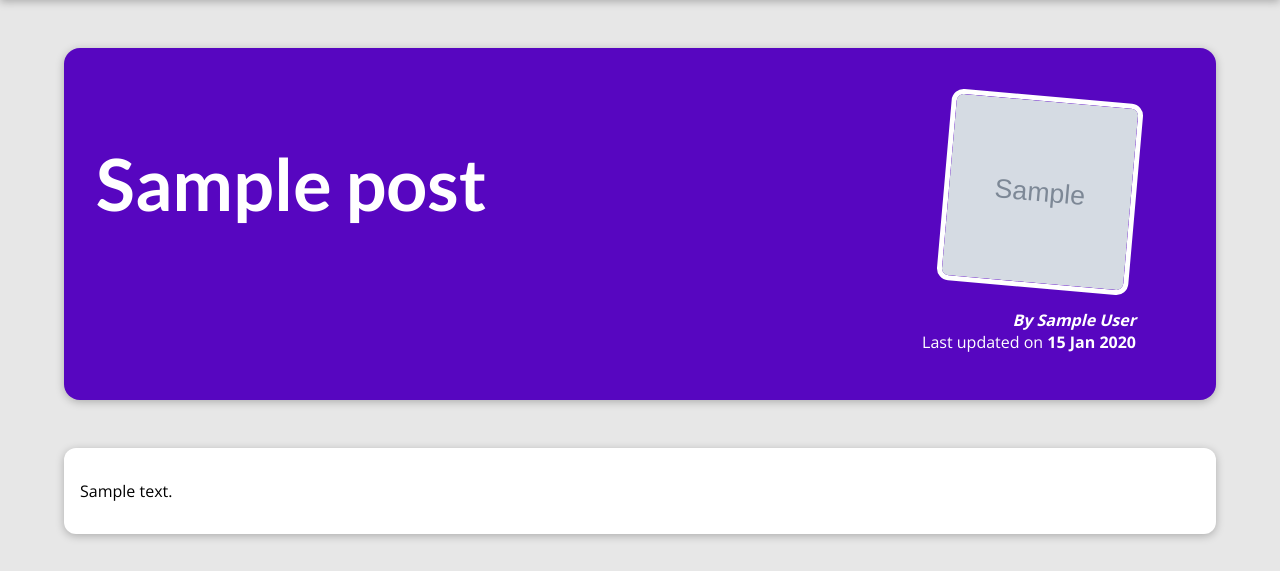
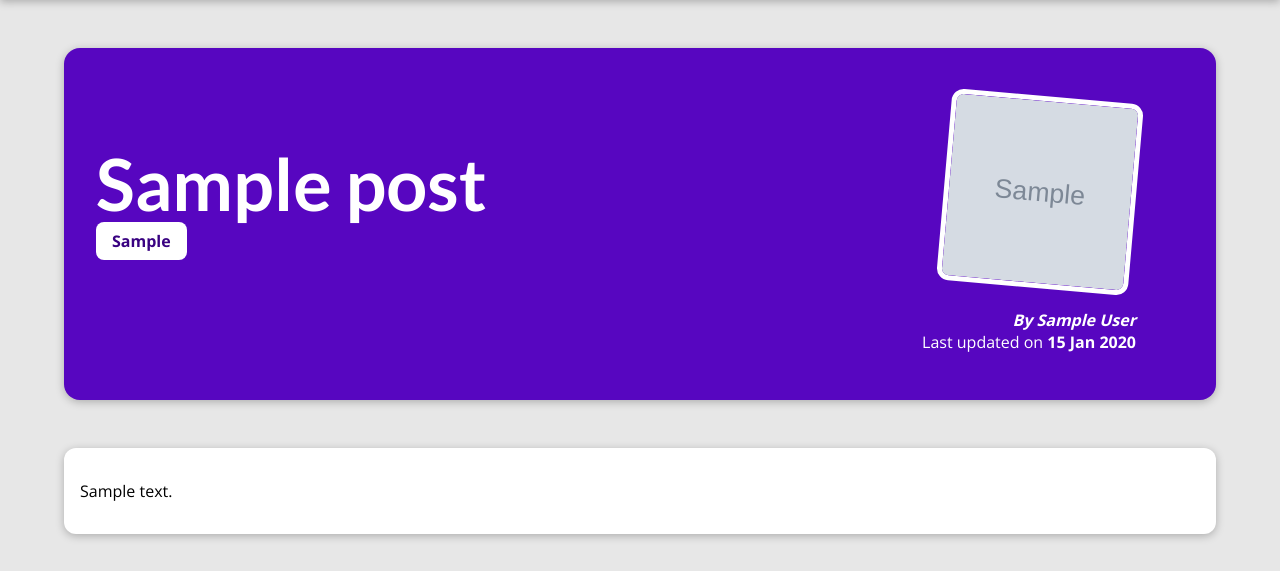
Before and after one commit to jvcarpena/Personal-Blog-Django, a Django app: a page that uses blog/templates/blog/post-detail.html in a window 1280 px wide. Shown: the part 80-651 px from the top of the page. Run offline with Django 5.2, Linux system fonts and the light colour scheme; tables that the repository leaves empty hold one stand-in row (values such as "Sample post"); grey boxes marked "Sample" are stand-in pictures.

Commit message:
Finished the blog project that uses database instead of hardcoded data

```diff
--- a/blog/static/blog/post-detail.css
+++ b/blog/static/blog/post-detail.css
@@ -22,6 +22,7 @@ body {
 #summary h2 {
   color: white;
   font-size: 4.5rem;
+  margin-bottom: 0.25rem;
 }
 
 #summary article {
@@ -51,6 +52,11 @@ body {
   font-weight: bold;
 }
 
+#summary a {
+  color: white;
+  text-decoration: none;
+}
+
 main {
   width: 90%;
   max-width: 90rem;
@@ -60,3 +66,11 @@ main {
   border-radius: 12px;
   box-shadow: 0 2px 8px rgba(0, 0, 0, 0.25);
 }
+
+.tag {
+  background-color: white;
+  color: #390281;
+  padding: 0.5rem 1rem;
+  border-radius: 8px;
+  font-weight: bold;
+}
--- a/blog/templates/blog/post-detail.html
+++ b/blog/templates/blog/post-detail.html
@@ -14,10 +14,15 @@
 {% block content %}
   <section id="summary">
     <h2>{{ post.title }}</h2>
+    <div>
+      {% for tag in post_tags %}
+        <span class="tag">{{ tag.caption }}</span>
+      {% endfor %}
+    </div>
 
     <article>
       <img src="{% static 'blog/images/'|add:post.image_name %}" alt="{{ post.title }}">
-      <address>By {{ post.author }}</address>
+      <address>By <a href="mailto:{{ post.author.email }}">{{ post.author }}</a></address>
       <div>
         Last updated on <time datetime="">{{ post.date|date:"d M Y" }}</time>
       </div>
--- a/blog/views.py
+++ b/blog/views.py
@@ -1,23 +1,16 @@
-from django.shortcuts import render
-from datetime import date
+from django.shortcuts import render, get_object_or_404
 from .models import Post
 # Create your views here.
 
-all_posts = Post.objects.all()
-
-
-def get_date(post):
-    return post['date']
-
-
 def index(request):
-    latest_post = all_posts.order_by("-date")[:3]
+    latest_post = Post.objects.all().order_by("-date")[:3]
     return render(request, "blog/index.html", {
         "posts": latest_post
     })
 
 
 def posts(request):
+    all_posts = Post.objects.all().order_by("-date")
     return render(request, "blog/all-posts.html", {
         "posts": all_posts
     })
@@ -26,10 +19,8 @@ def posts(request):
 def post_detail(request, slug):
     # list comprehension using next function.
     # post_to_show = next(post for post in all_posts if post['slug'] == slug)
-    post_to_show = None
-    for item in all_posts:  # Note that all_posts is an object from the Post Model.
-        if item.slug == slug:
-            post_to_show = item
+    post_to_show = get_object_or_404(Post, slug=slug)
     return render(request, "blog/post-detail.html", {
-        "post": post_to_show
+        "post": post_to_show,
+        "post_tags": post_to_show.tag.all()
     })
```
